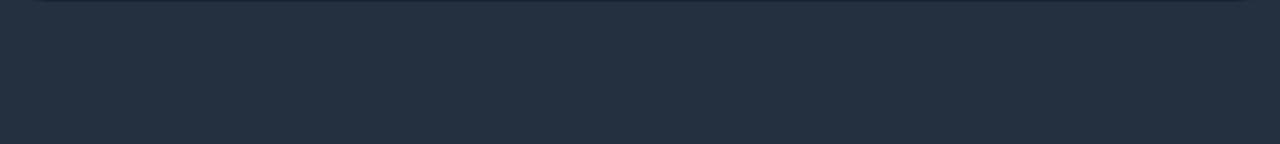
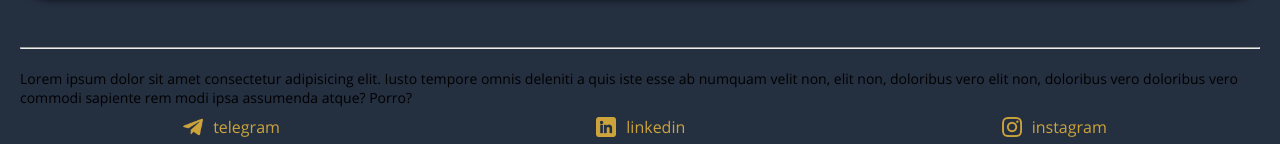
Before and after one commit to danielmodir/personal_training_website, a plain HTML site: page index.html in a window 1280 px wide. Shown: the part 1137-1281 px from the top of the page. Before the commit the page ends 1139 px from the top, so only its background shows below. Drawn offline with Linux system fonts and the light colour scheme.

Commit message:
Add footer

```diff
--- a/Style/style.css
+++ b/Style/style.css
@@ -29,6 +29,7 @@ li{
 a{
     text-decoration: none;
 }
+/*header*/
 .headerVid{
     position:absolute;
     z-index: -1;
@@ -51,6 +52,7 @@ h1{
     margin: 10% 0;
     text-shadow: 7px 6px 15px #242F40;
 }
+/*navigation bar*/
 nav{
     position: sticky;
     top: 0;
@@ -72,6 +74,8 @@ nav{
 .navItem>a:hover{
     animation: navigation ease-out 0.2s forwards;
 }
+/*main*/
+/*card*/
 .card{
     display: flex;
     background: #e5e5e5;
@@ -108,3 +112,29 @@ h2{
 
     height: 100%;
 }
+hr{
+    margin: 20px;
+}
+/*footer*/
+footer{
+    margin: 20px;
+}
+footer>p{
+    font-size: 14px;
+}
+.socialM{
+    display: flex;
+    justify-content: space-around;
+}
+.socialM>li,.socialM>li>a{
+    display: flex;
+    justify-content: center;
+    align-items: center;
+    color: #CCA43B;
+.
+}
+.icon{
+    width: 20px;
+    margin: 10px;
+
+}
--- a/index.html
+++ b/index.html
@@ -34,9 +34,8 @@
                     atque tenetur veritatis similique a animi reprehenderit ipsam!</p>
             </div>
             <div class="image">
-                <img
-                src="\Assets\Img\vecteezy_tea-utensils-for-the-chinese-tea-ceremony-on-a-tea-board_20808012_904.jpg"
-                alt="">
+                <img src="\Assets\Img\vecteezy_tea-utensils-for-the-chinese-tea-ceremony-on-a-tea-board_20808012_904.jpg"
+                    alt="">
             </div>
         </div>
         <div class="card">
@@ -48,15 +47,25 @@
                     atque tenetur veritatis similique a animi reprehenderit ipsam!</p>
             </div>
             <div class="image">
-                <img
-                src="\Assets\Img\vecteezy_tea-utensils-for-the-chinese-tea-ceremony-on-a-tea-board_20808012_904.jpg"
-                alt="">
+                <img src="\Assets\Img\vecteezy_tea-utensils-for-the-chinese-tea-ceremony-on-a-tea-board_20808012_904.jpg"
+                    alt="">
             </div>
         </div>
     </main>
+    <hr>
     <footer>
+        <p>Lorem ipsum dolor sit amet consectetur adipisicing elit. Iusto tempore omnis deleniti a quis iste esse ab
+            numquam velit non, elit non, doloribus vero
+            elit non, doloribus vero doloribus vero commodi sapiente rem modi ipsa assumenda atque? Porro?</p>
 
-
+        <ul class="socialM">
+            <li><a href=""><img src="/Assets/icons/telegram.png" alt="" class="icon">
+                <p>telegram</p></a></li>
+            <li><a href=""><img src="/Assets/icons/linkedin.png" alt="" class="icon">
+                <p>linkedin</p></a></li>
+            <li><a href=""><img src="/Assets/icons/instagram.png" alt="" class="icon">
+                <p>instagram</p></a></li>
+        </ul>
     </footer>
 </body>
 
```
Also changed, not shown: Assets/icons/instagram.png (added), Assets/icons/linkedin.png (added), Assets/icons/telegram.png (added).
